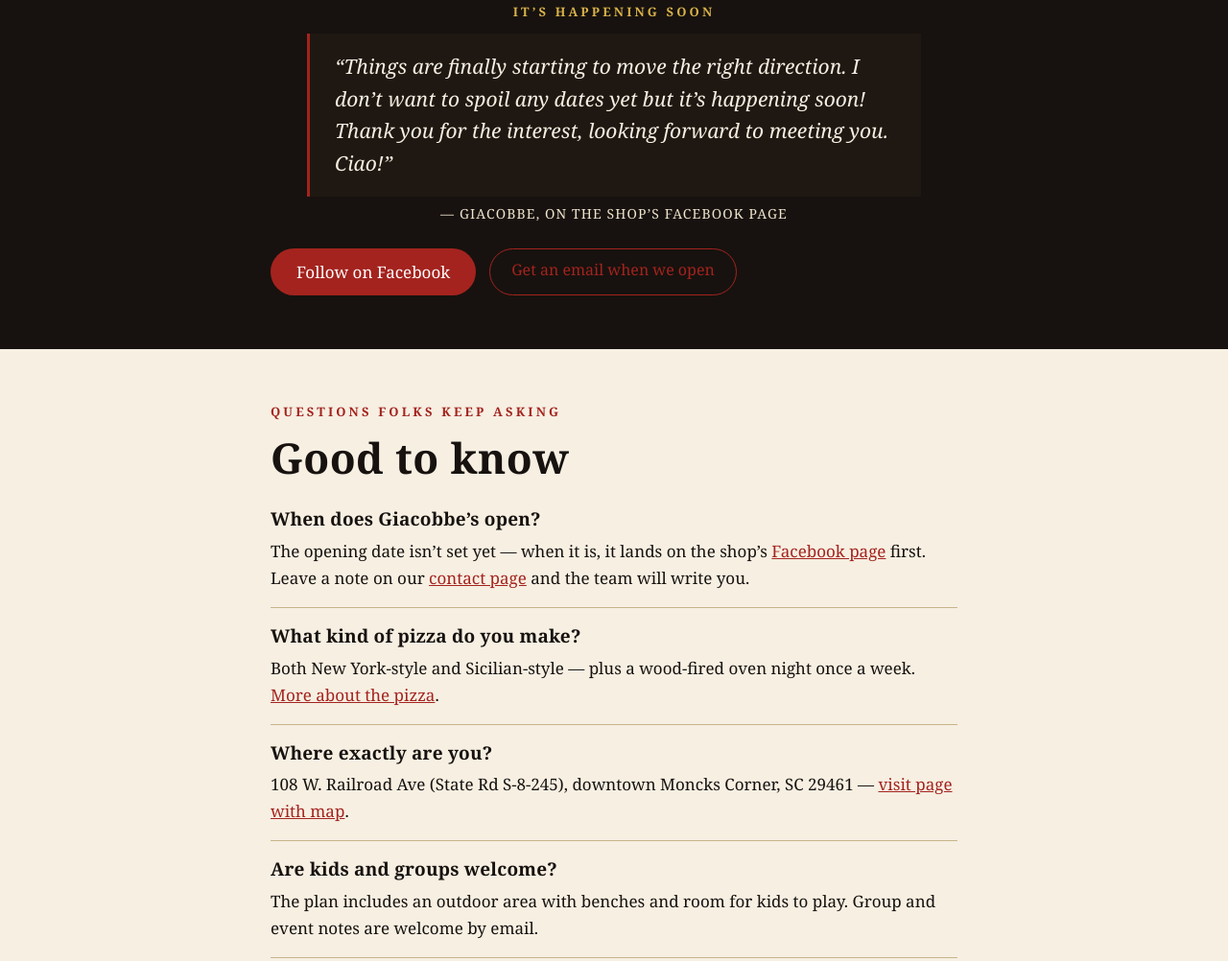
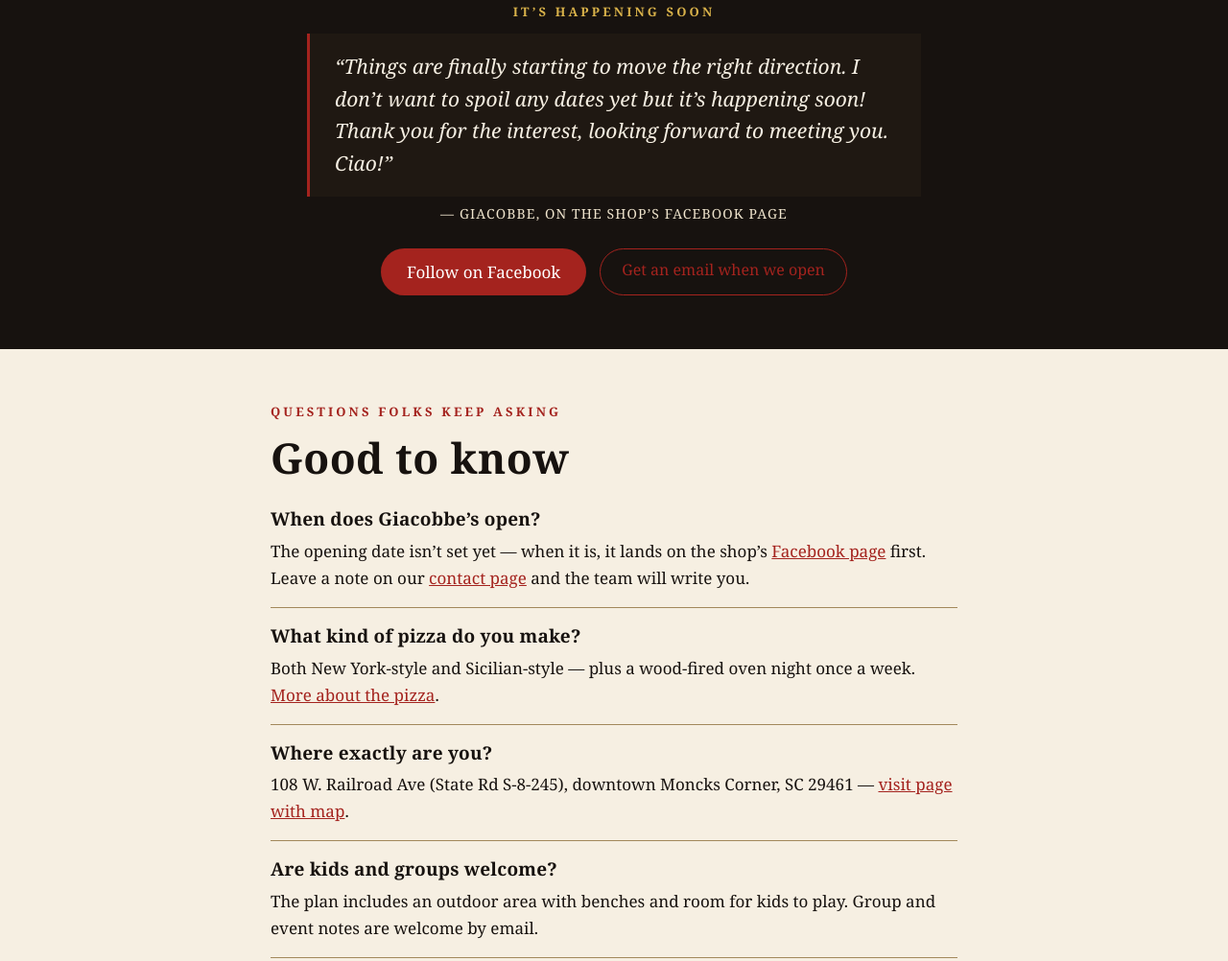
Before and after one commit to gnaritas/giacobbe-moncks-corner, a website: page public/index.html in a window 1280 px wide. Shown: the part 1598-2600 px from the top of the page at 96% size. Drawn offline with Linux system fonts and the light colour scheme.

Commit message:
sweep fixes: darker letterpress rules, centered CTA rows in centered bands, desktop footer nav right-aligned

```diff
--- a/public/style.css
+++ b/public/style.css
@@ -2,7 +2,7 @@
    Didot-class display stack / Georgia body; espresso + cream paper + Naples red + basil. */
 :root{
   --paper:#f6efe2; --panel:#fffdf5; --ink:#17120f; --ink2:#3d342c;
-  --red:#a4231e; --basil:#3d5a3c; --gold:#8a6d1f; --rule:#c9b48a; --cream:#f6efe2;
+  --red:#a4231e; --basil:#3d5a3c; --gold:#8a6d1f; --rule:#a2885b; --cream:#f6efe2;
   --serif:"Didot","Bodoni MT","Playfair Display",Georgia,serif;
   --body:Georgia,"Times New Roman",serif;
 }
@@ -72,6 +72,7 @@ a:focus-visible,.pill:focus-visible,button:focus-visible,input:focus-visible,tex
 .story h2{font:700 clamp(32px,5vw,52px)/1.1 var(--serif);letter-spacing:.01em;margin:0 0 22px}
 .story p{text-align:left;font-size:18px}
 .band{background:var(--ink);color:var(--cream);padding:56px 0;text-align:center}
+.band .ctarow,.phead .ctarow{justify-content:center}
 .band p{color:#efe4cd}
 .band .lede{margin:0 auto 22px}
 blockquote{margin:8px 0 6px;padding:18px 26px;border-left:3px solid var(--red);text-align:left;font:italic 21px/1.6 var(--body);color:#f6efe2;background:#1f1812;max-width:640px;margin-left:auto;margin-right:auto}
@@ -136,6 +137,7 @@ a.fb{font-style:italic}
 .footline{max-width:1080px;margin:0 auto;padding:14px 22px 26px;border-top:1px solid #2b2118;font-size:13px;color:#9d8c6a;display:flex;justify-content:space-between;gap:12px;flex-wrap:wrap}
 
 /* responsive */
+@media (min-width:881px){.footnav{align-items:flex-end;text-align:right}}
 @media (max-width:880px){
   .herogrid{grid-template-columns:1fr;gap:34px}
   .heroplate{justify-content:flex-start}
```
